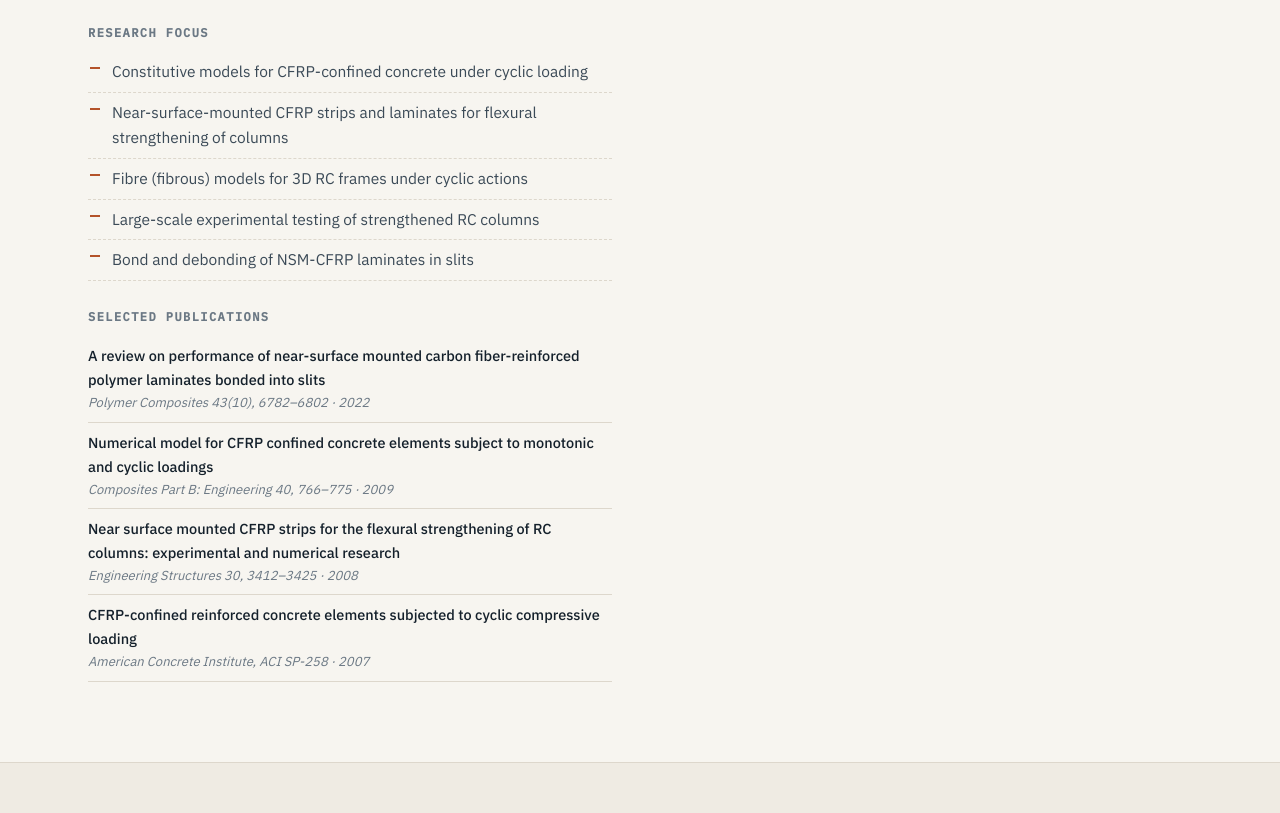
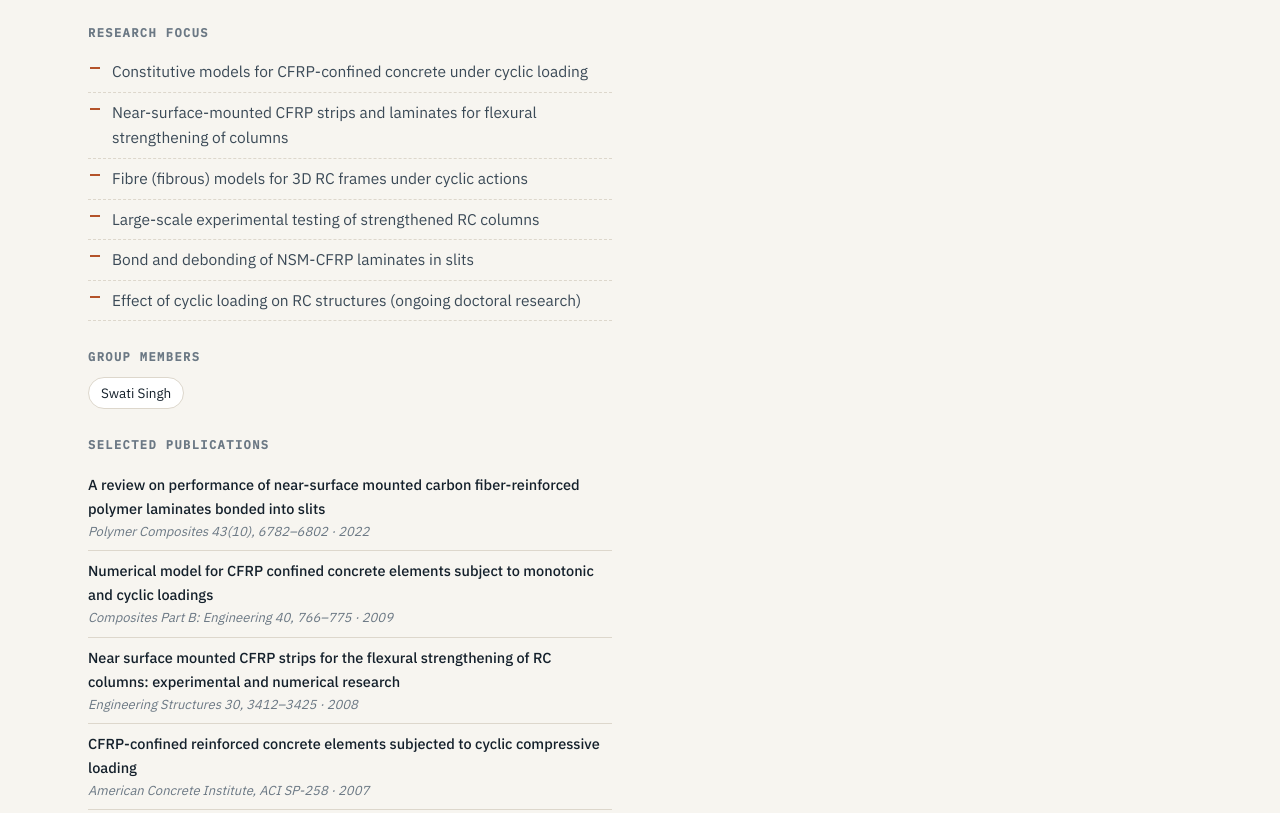
Before and after one commit to RKV-Research-Group/rkv-research-group.github.io, a plain HTML site: page research.html in a window 1280 px wide. Shown: the part 2074-2887 px from the top of the page. Drawn offline with Linux system fonts and the light colour scheme.

Commit message:
Add files via upload

```diff
--- a/research.html
+++ b/research.html
@@ -52,8 +52,8 @@
       <h2>FRP strengthening &amp; cyclic behaviour of RC structures</h2>
       <p>Much of India's existing building and bridge stock needs strengthening for higher loads or for seismic demands. Carbon-fibre-reinforced polymer (CFRP) sheets and strips offer a lightweight way to confine columns and increase flexural capacity without large changes in member size.</p><p>Dr Varma's doctoral work at the University of Minho combined large-scale tests on RC columns with numerical models of CFRP-confined concrete under monotonic and cyclic compression, and a 3D Timoshenko fibre model for frames implemented in the finite element software FEMIX. More recent work reviews the performance of near-surface-mounted (NSM) CFRP laminates bonded into slits.</p>
       <h4>Research focus</h4>
-      <ul class="ticks"><li>Constitutive models for CFRP-confined concrete under cyclic loading</li><li>Near-surface-mounted CFRP strips and laminates for flexural strengthening of columns</li><li>Fibre (fibrous) models for 3D RC frames under cyclic actions</li><li>Large-scale experimental testing of strengthened RC columns</li><li>Bond and debonding of NSM-CFRP laminates in slits</li></ul>
-
+      <ul class="ticks"><li>Constitutive models for CFRP-confined concrete under cyclic loading</li><li>Near-surface-mounted CFRP strips and laminates for flexural strengthening of columns</li><li>Fibre (fibrous) models for 3D RC frames under cyclic actions</li><li>Large-scale experimental testing of strengthened RC columns</li><li>Bond and debonding of NSM-CFRP laminates in slits</li><li>Effect of cyclic loading on RC structures (ongoing doctoral research)</li></ul>
+      <h4>Group members</h4><div class='people-inline'><span>Swati Singh</span></div>
       <div class="rel" data-match="CFRP|NSM|near-surface|Near surface"></div>
     </div>
   </div>
```
Also changed, not shown: group.html (+1 -1 lines).
